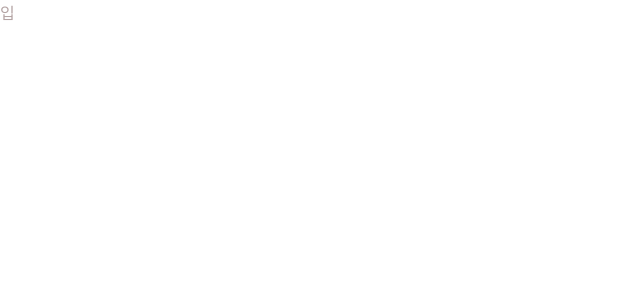
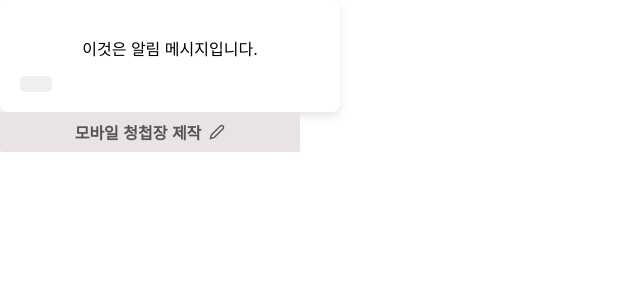
Before and after one commit to SCSA-team-1/Outvite, a React (Create React App) app in the folder dev/FE/outvite/: page / in a window 1280 px wide. Shown: the top 300 px of the page, without its empty margins (0-640 px from the left). Built offline with nearby package versions, Linux system fonts and the light colour scheme.

Commit message:
:sparkles:_CommonAlert1차_CommonButton구현_(#11)_(#12)

```diff
--- a/dev/FE/outvite/src/App.js
+++ b/dev/FE/outvite/src/App.js
@@ -1,9 +1,35 @@
-import './App.css';
+/** @format */
 
-function App() {
+import "./App.css";
+import CommonButton from "../src/components/common/CommonButton/CommonButton";
+import { FiEdit2 } from "react-icons/fi";
+import CommonAlert from "../src/components/common/CommonAlert/CommonAlert";
+const App = () => {
+  const handleAlertButtonClick = () => {
+    alert("Button clicked!");
+  };
   return (
-    <div className="collor">입</div>
+    <>
+      <CommonAlert
+        notiContent="이것은 알림 메시지입니다."
+        buttonTitle="확인"
+        buttonFunction={handleAlertButtonClick}
+        backgroundColor="light-color"
+        buttonColor="primary-color"
+        buttonTextColor="light-color"
+        buttonWidth="120px"
+        buttonHeight="45px"
+      />
+      <CommonButton
+        buttonTitle="모바일 청첩장 제작"
+        buttonIcon={<FiEdit2 />}
+        backgroundColor="#EAE3E3"
+        buttonTextColor="#555555"
+        buttonWidth="300px"
+        buttonHeight="40px"
+        buttonRadius="xs"
+      />
+    </>
   );
-}
-
+};
 export default App;
--- a/dev/FE/outvite/src/components/common/CommonAlert/CommonAlert.css
+++ b/dev/FE/outvite/src/components/common/CommonAlert/CommonAlert.css
@@ -0,0 +1,14 @@
+
+.common-alert {
+  padding: 20px;
+  border-radius: 8px;
+  box-shadow: 0px 4px 8px rgba(0, 0, 0, 0.1);
+  text-align: center;
+  width: 300px;
+}
+
+.alert-content {
+  font-size: 16px;
+  margin-bottom: 16px;
+  color: #000000;
+}
--- a/dev/FE/outvite/src/components/common/CommonAlert/CommonAlert.js
+++ b/dev/FE/outvite/src/components/common/CommonAlert/CommonAlert.js
@@ -0,0 +1,35 @@
+/** @format */
+
+import React from "react";
+import CommonButton from "../CommonButton/CommonButton";
+import "./CommonAlert.css";
+
+const CommonAlert = ({
+  notiContent,
+  buttonTitle,
+  buttonFunction,
+  backgroundColor = "light-color",
+  buttonColor = "primary-color",
+  buttonTextColor = "light-color",
+  buttonWidth = "100px",
+  buttonHeight = "40px",
+}) => {
+  return (
+    <div
+      className="common-alert"
+      style={{ backgroundColor: `var(--${backgroundColor})` }}
+    >
+      <p className="alert-content">{notiContent}</p>
+      <CommonButton
+        title={buttonTitle}
+        onClick={buttonFunction}
+        color={buttonColor}
+        textColor={buttonTextColor}
+        width={buttonWidth}
+        height={buttonHeight}
+      />
+    </div>
+  );
+};
+
+export default CommonAlert;
--- a/dev/FE/outvite/src/components/common/CommonButton/CommonButton.css
+++ b/dev/FE/outvite/src/components/common/CommonButton/CommonButton.css
@@ -0,0 +1,20 @@
+.common-button {
+    display: flex;
+    align-items: center;
+    justify-content: center;
+    border: none;
+    cursor: pointer;
+    font-size: 1rem;
+    padding: 0.5em 1em;
+    transition: background-color 0.2s ease-in-out;
+  }
+
+  .common-button .button-icon {
+    display: flex;
+    margin-left: 0.5em;
+
+  }
+
+  .common-button .button-title {
+    font-weight: bold;
+  }
--- a/dev/FE/outvite/src/components/common/CommonButton/CommonButton.js
+++ b/dev/FE/outvite/src/components/common/CommonButton/CommonButton.js
@@ -0,0 +1,46 @@
+import React from 'react';
+import './CommonButton.css';
+
+const CommonButton = ({
+  buttonTitle,
+  buttonIcon,
+  backgroundColor,
+  buttonTextColor,
+  buttonWidth,
+  buttonHeight,
+  buttonRadius = "m"
+}) => {
+  const buttonStyles = {
+    backgroundColor,
+    color: buttonTextColor,
+    width: buttonWidth,
+    height: buttonHeight,
+    borderRadius: getBorderRadius(buttonRadius),
+  };
+
+  function getBorderRadius(radius) {
+    switch (radius) {
+      case 'xs':
+        return '2px';
+      case 's':
+        return '4px';
+      case 'm':
+        return '5px';
+      case 'l':
+        return '6px';
+      case 'xl':
+        return '8px';
+      default:
+        return '5px';
+    }
+  }
+
+  return (
+    <button className="common-button" style={buttonStyles}>
+      <span className="button-title">{buttonTitle}</span>
+      {buttonIcon && <span className="button-icon">{buttonIcon}</span>}
+    </button>
+  );
+};
+
+export default CommonButton;
--- a/dev/FE/outvite/src/components/common/CommonCheckBox/CommonCheckBox.js
+++ b/dev/FE/outvite/src/components/common/CommonCheckBox/CommonCheckBox.js
@@ -0,0 +1 @@
+import react from "react"
--- a/dev/FE/outvite/src/components/common/CommonImageLink/CommonImageLink.js
+++ b/dev/FE/outvite/src/components/common/CommonImageLink/CommonImageLink.js
@@ -0,0 +1 @@
+import react from "react"
--- a/dev/FE/outvite/src/components/common/CommonInput/CommonInput.js
+++ b/dev/FE/outvite/src/components/common/CommonInput/CommonInput.js
@@ -0,0 +1 @@
+import react from "react"
--- a/dev/FE/outvite/src/components/common/CommonNavigationBar/CommonNavigationBar.js
+++ b/dev/FE/outvite/src/components/common/CommonNavigationBar/CommonNavigationBar.js
@@ -0,0 +1 @@
+import react from "react"
--- a/dev/FE/outvite/src/components/common/CommonPhotoUploader/CommonPhotoUploader.js
+++ b/dev/FE/outvite/src/components/common/CommonPhotoUploader/CommonPhotoUploader.js
@@ -0,0 +1 @@
+import react from "react"
```
